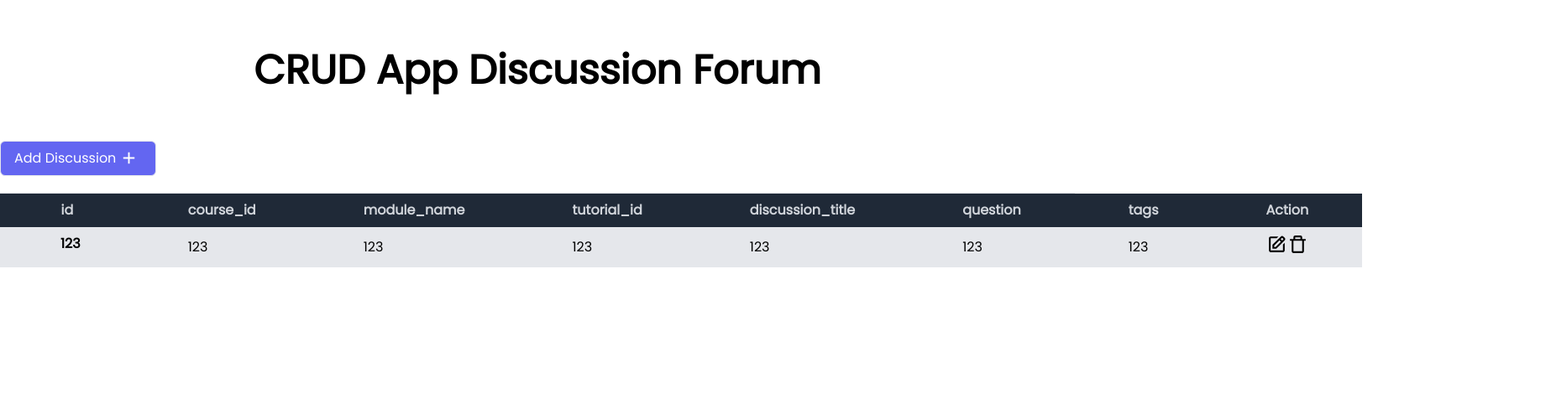
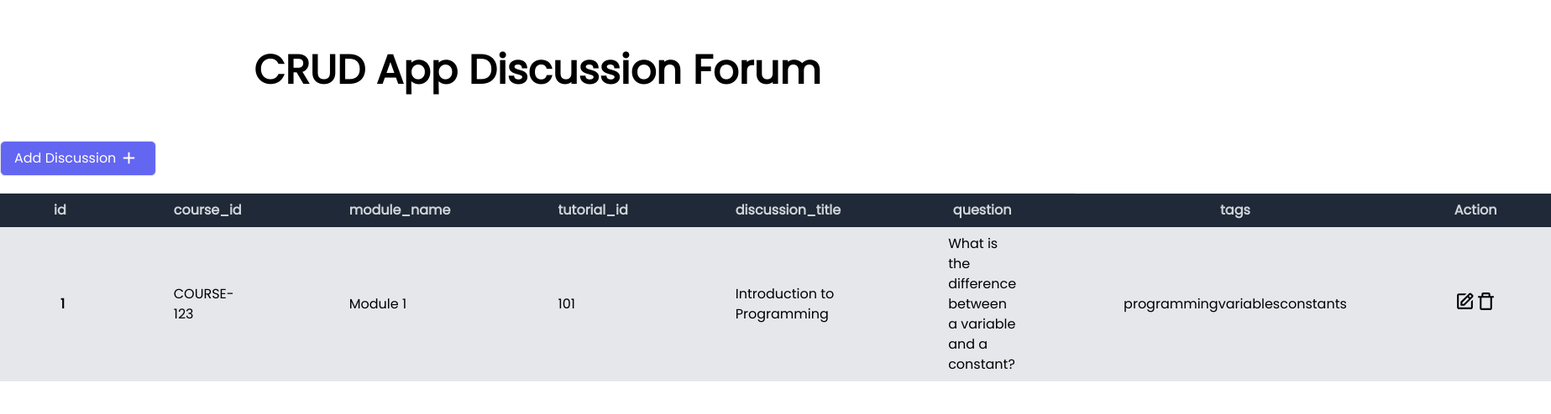
Before and after one commit to C23-DF01-Dicoding-Indonesia/CRUD-app, a Next.js app: page / in a window 1280 px wide. Shown: the top 494 px of the page at 84% size, 1847 px wide, since content can reach past the window. Built offline with nearby package versions, Linux system fonts and the light colour scheme.

Commit message:
json backend

```diff
--- a/components/table.js
+++ b/components/table.js
@@ -1,4 +1,5 @@
 import {BiEdit, BiTrashAlt} from "react-icons/bi";
+import data from '../database/data.json'
 
 export default function Table(){
     return(
@@ -32,27 +33,38 @@ export default function Table(){
                 </tr>
             </thead>
             <tbody className="bg-gray-200">
-                <tr>
-                    <td className="px-16 py-2 flex flex-row items-center">
-                        <span className="text-center ml-2 font-semibold">123</span>
+                {
+                    data.map((obj, i) => <Tr {...obj} key={i}/>)
+                }
+            </tbody>
+        </table>
+    )
+}
+
+function Tr({id, course_id, module_name, tutorial_id, discussion_title, question, tags}){
+    return (
+        <>
+        <tr>
+                    <td className="px-16 py-2 items-center">
+                        <span className="text-center ml-2 font-semibold">{id || "Unknown"}</span>
                     </td>
                     <td className="px-16 py-2 ">
-                        <span>123</span>
+                        <span>{course_id}</span>
                     </td>
                     <td className="px-16  py-2">
-                        <span>123</span>
+                        <span>{module_name || "Unknown"}</span>
                     </td>
                     <td className="px-16  py-2">
-                        <span>123</span>
+                        <span>{tutorial_id || "Unknown"}</span>
                     </td>
                     <td className="px-16  py-2">
-                        <span>123</span>
+                        <span>{discussion_title || "Unknown"}</span>
                     </td>
                     <td className="px-16  py-2">
-                        <span>123</span>
+                        <span>{question || "Unknown"}</span>
                     </td>
                     <td className="px-16  py-2">
-                        <span>123</span>
+                        <span>{tags || "Unknown"}</span>
                     </td>
                     <td className="px-16  py-2">
                         <button className="cursor"><BiEdit size={25}></BiEdit></button>
@@ -60,7 +72,6 @@ export default function Table(){
 
                     </td>
                 </tr>
-            </tbody>
-        </table>
+        </>
     )
 }
--- /dev/null
+++ b/database/data.json
@@ -0,0 +1,11 @@
+[
+    {
+    "id": 1,
+    "course_id": "COURSE-123",
+    "module_name": "Module 1",
+    "tutorial_id": 101,
+    "discussion_title": "Introduction to Programming",
+    "question": "What is the difference between a variable and a constant?",
+    "tags": ["programming", "variables", "constants"]
+    }
+]
```
